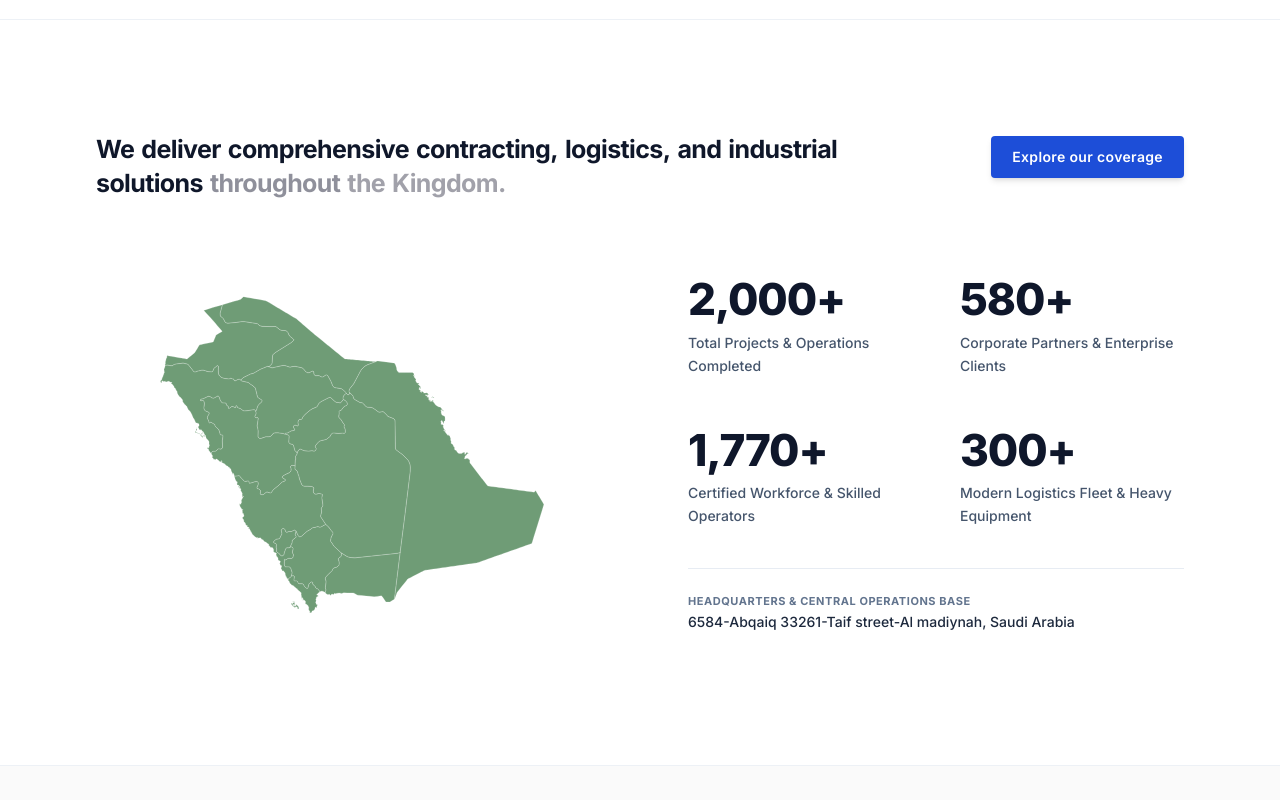
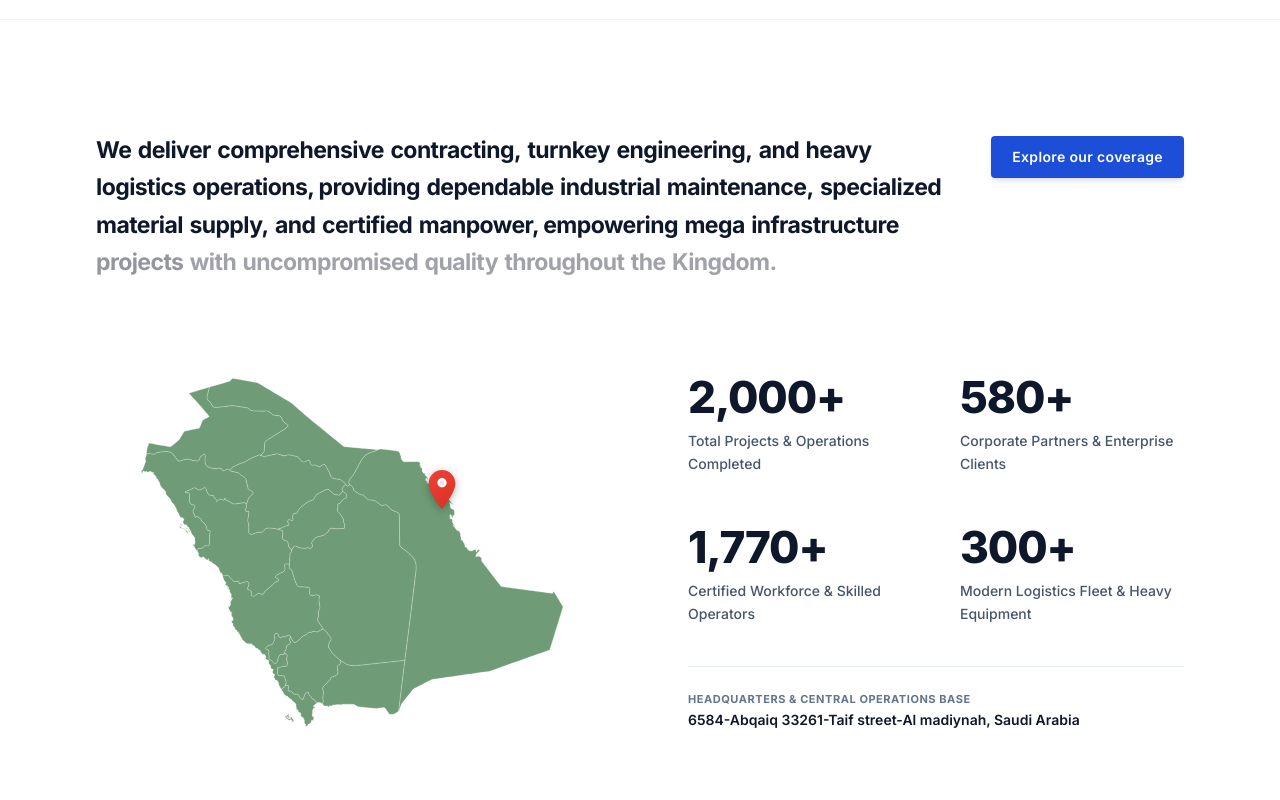
Before and after one commit to mindstory-webteam/alattaf, a Next.js app: page / in a window 1280 px wide. Shown: the part 3240-4040 px from the top of the page. Built offline with nearby package versions, Linux system fonts and the light colour scheme.

Commit message:
feat: add CoverageSection component with animated stats and location map

```diff
--- a/components/CoverageSection.tsx
+++ b/components/CoverageSection.tsx
@@ -3,6 +3,7 @@
 import React, { useEffect, useRef } from "react";
 import Image from "next/image";
 import { useInView, useMotionValue, useTransform, animate } from "framer-motion";
+import { MapPin } from "lucide-react";
 import LiquidButton from "@/components/LiquidButton";
 import ScrollRevealText from "@/components/ScrollRevealText";
 
@@ -33,7 +34,7 @@ function AnimatedCounter({ value, suffix = "+" }: { value: number; suffix?: stri
 }
 
 export default function CoverageSection() {
-  const headingText = "We deliver comprehensive contracting, logistics, and industrial solutions throughout the Kingdom.";
+  const headingText = "We deliver comprehensive contracting, turnkey engineering, and heavy logistics operations,\nproviding dependable industrial maintenance, specialized material supply, and certified manpower,\nempowering mega infrastructure projects with uncompromised quality throughout the Kingdom.";
 
   const stats = [
     {
@@ -66,7 +67,7 @@ export default function CoverageSection() {
           <ScrollRevealText
             text={headingText}
             as="h2"
-            className="text-xl sm:text-2xl lg:text-[25px] font-bold leading-snug tracking-tight max-w-3xl"
+            className="text-lg sm:text-xl lg:text-[23px] font-bold leading-relaxed tracking-tight max-w-4xl"
           />
 
           <div className="shrink-0 pt-1">
@@ -84,17 +85,44 @@ export default function CoverageSection() {
 
         {/* Main Grid: Left Map + Right Stats */}
         <div className="grid grid-cols-1 lg:grid-cols-12 gap-12 lg:gap-16 items-center">
-          {/* Left Column: Saudi Arabia Map (Clean with No Pins) */}
+          {/* Left Column: Saudi Arabia Map with Google Maps Red Pin */}
           <div className="lg:col-span-6 relative flex items-center justify-center p-4 sm:p-6">
-            <div className="relative w-full aspect-[4/3] max-w-[500px]">
+            <div className="relative w-full aspect-[1000/824] max-w-[500px]">
               <Image
                 src="/sa-map.svg"
-                alt="Saudi Arabia Map"
+                alt="Saudi Arabia Map - Al Attaf Headquarters Abqaiq"
                 fill
                 sizes="(max-width: 768px) 100vw, 50vw"
                 className="object-contain object-center"
                 priority
               />
+
+              {/* Google Maps Style Red Pin for Abqaiq Location */}
+              <div
+                className="absolute -translate-x-1/2 -translate-y-full z-20 pointer-events-none"
+                style={{ top: "38.8%", left: "69.5%" }}
+              >
+                {/* Classic Google Maps Red Pin SVG */}
+                <svg
+                  viewBox="0 0 24 36"
+                  className="w-6 h-9 sm:w-7 sm:h-10 drop-shadow-[0_2px_4px_rgba(0,0,0,0.3)]"
+                  fill="none"
+                >
+                  <path
+                    d="M12 0C5.373 0 0 5.373 0 12c0 8.5 10.5 21.5 11.3 22.5.4.5 1 .5 1.4 0C13.5 33.5 24 20.5 24 12c0-6.627-5.373-12-12-12z"
+                    fill="url(#gmaps_red_gradient)"
+                  />
+                  <circle cx="12" cy="11.5" r="4.2" fill="#FFFFFF" />
+                  <circle cx="12" cy="11.5" r="2" fill="#B31412" opacity="0.15" />
+
+                  <defs>
+                    <linearGradient id="gmaps_red_gradient" x1="0" y1="0" x2="24" y2="36" gradientUnits="userSpaceOnUse">
+                      <stop stopColor="#EA4335" />
+                      <stop offset="1" stopColor="#D93025" />
+                    </linearGradient>
+                  </defs>
+                </svg>
+              </div>
             </div>
           </div>
 
@@ -120,7 +148,7 @@ export default function CoverageSection() {
                 <span className="text-[11px] font-bold tracking-wider text-slate-500 uppercase block">
                   Headquarters & Central Operations Base
                 </span>
-                <p className="text-xs sm:text-sm font-medium text-slate-800 leading-relaxed">
+                <p className="text-xs sm:text-sm font-semibold text-slate-900 leading-relaxed">
                   6584-Abqaiq 33261-Taif street-Al madiynah, Saudi Arabia
                 </p>
               </div>
```
